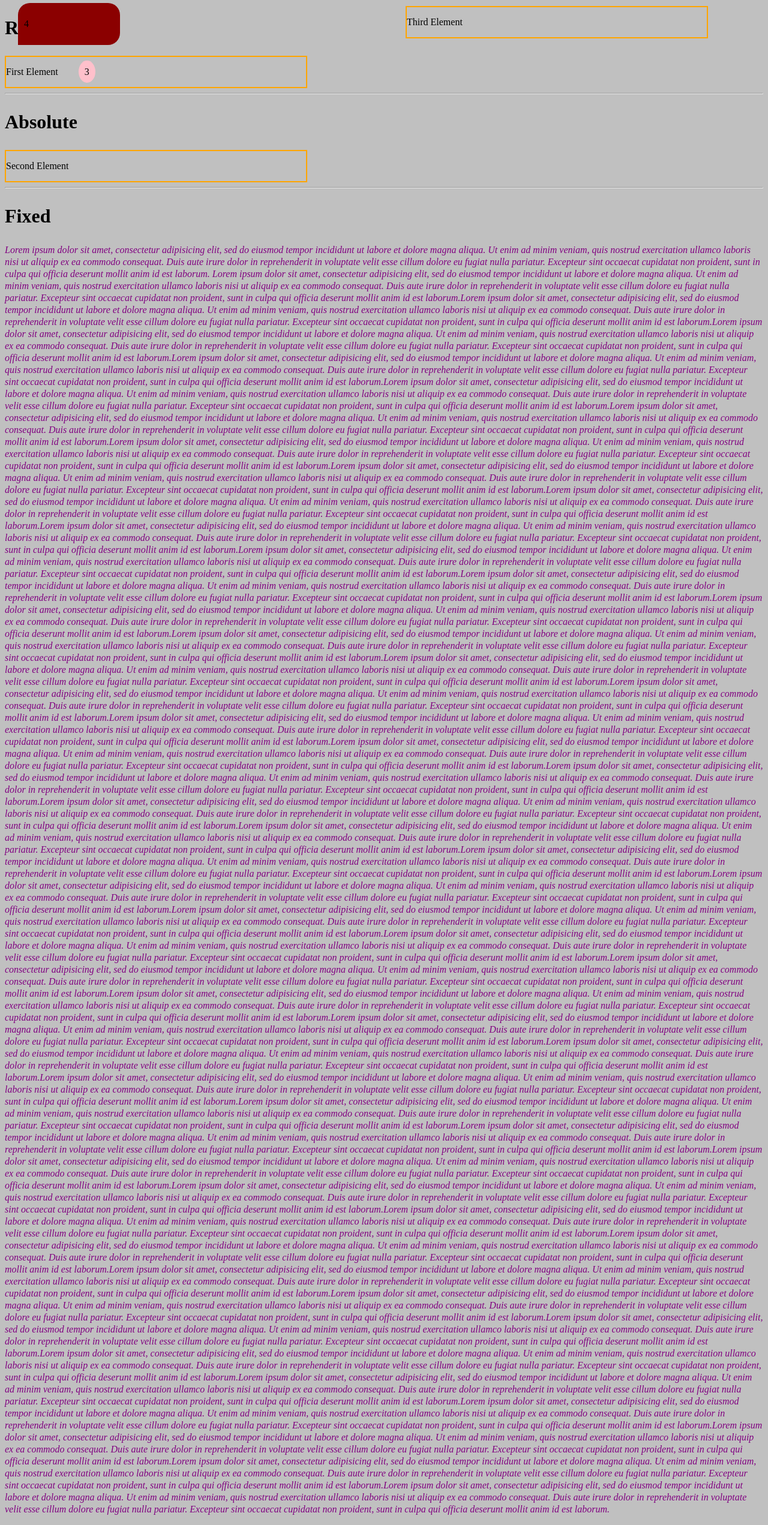
After one commit to yathaw/batch19, a PHP site: page /css/lesson8.html in a window 1280 px wide. The commit adds this page. Shown: the whole page at 60% size. Run offline with PHP 8.4, Linux system fonts and the light colour scheme.

Commit message:
Flex,Grid,Position

```diff
--- /dev/null
+++ b/css/lesson8.html
@@ -0,0 +1,268 @@
+<!DOCTYPE html>
+<html>
+<head>
+	<title> Lesson 8 </title>
+
+	<link rel="stylesheet" type="text/css" href="style.css">
+</head>
+<body>
+
+	<h1> Relative </h1>
+
+	<div id="firstElement">
+		First Element
+
+		<span id="count"> 3 </span>
+	</div>
+
+	<hr>
+
+	<h1> Absolute </h1>
+
+	<div id="secondElement">
+		Second Element
+		<span id="countOne"> 4 </span>
+	</div>
+
+	<hr>
+
+	<h1> Fixed </h1>
+
+	<div id="thirdElement">
+		Third Element
+	</div>
+	<p>
+		Lorem ipsum dolor sit amet, consectetur adipisicing elit, sed do eiusmod
+		tempor incididunt ut labore et dolore magna aliqua. Ut enim ad minim veniam,
+		quis nostrud exercitation ullamco laboris nisi ut aliquip ex ea commodo
+		consequat. Duis aute irure dolor in reprehenderit in voluptate velit esse
+		cillum dolore eu fugiat nulla pariatur. Excepteur sint occaecat cupidatat non
+		proident, sunt in culpa qui officia deserunt mollit anim id est laborum. Lorem ipsum dolor sit amet, consectetur adipisicing elit, sed do eiusmod
+		tempor incididunt ut labore et dolore magna aliqua. Ut enim ad minim veniam,
+		quis nostrud exercitation ullamco laboris nisi ut aliquip ex ea commodo
+		consequat. Duis aute irure dolor in reprehenderit in voluptate velit esse
+		cillum dolore eu fugiat nulla pariatur. Excepteur sint occaecat cupidatat non
+		proident, sunt in culpa qui officia deserunt mollit anim id est laborum.Lorem ipsum dolor sit amet, consectetur adipisicing elit, sed do eiusmod
+		tempor incididunt ut labore et dolore magna aliqua. Ut enim ad minim veniam,
+		quis nostrud exercitation ullamco laboris nisi ut aliquip ex ea commodo
+		consequat. Duis aute irure dolor in reprehenderit in voluptate velit esse
+		cillum dolore eu fugiat nulla pariatur. Excepteur sint occaecat cupidatat non
+		proident, sunt in culpa qui officia deserunt mollit anim id est laborum.Lorem ipsum dolor sit amet, consectetur adipisicing elit, sed do eiusmod
+		tempor incididunt ut labore et dolore magna aliqua. Ut enim ad minim veniam,
+		quis nostrud exercitation ullamco laboris nisi ut aliquip ex ea commodo
+		consequat. Duis aute irure dolor in reprehenderit in voluptate velit esse
+		cillum dolore eu fugiat nulla pariatur. Excepteur sint occaecat cupidatat non
+		proident, sunt in culpa qui officia deserunt mollit anim id est laborum.Lorem ipsum dolor sit amet, consectetur adipisicing elit, sed do eiusmod
+		tempor incididunt ut labore et dolore magna aliqua. Ut enim ad minim veniam,
+		quis nostrud exercitation ullamco laboris nisi ut aliquip ex ea commodo
+		consequat. Duis aute irure dolor in reprehenderit in voluptate velit esse
+		cillum dolore eu fugiat nulla pariatur. Excepteur sint occaecat cupidatat non
+		proident, sunt in culpa qui officia deserunt mollit anim id est laborum.Lorem ipsum dolor sit amet, consectetur adipisicing elit, sed do eiusmod
+		tempor incididunt ut labore et dolore magna aliqua. Ut enim ad minim veniam,
+		quis nostrud exercitation ullamco laboris nisi ut aliquip ex ea commodo
+		consequat. Duis aute irure dolor in reprehenderit in voluptate velit esse
+		cillum dolore eu fugiat nulla pariatur. Excepteur sint occaecat cupidatat non
+		proident, sunt in culpa qui officia deserunt mollit anim id est laborum.Lorem ipsum dolor sit amet, consectetur adipisicing elit, sed do eiusmod
+		tempor incididunt ut labore et dolore magna aliqua. Ut enim ad minim veniam,
+		quis nostrud exercitation ullamco laboris nisi ut aliquip ex ea commodo
+		consequat. Duis aute irure dolor in reprehenderit in voluptate velit esse
+		cillum dolore eu fugiat nulla pariatur. Excepteur sint occaecat cupidatat non
+		proident, sunt in culpa qui officia deserunt mollit anim id est laborum.Lorem ipsum dolor sit amet, consectetur adipisicing elit, sed do eiusmod
+		tempor incididunt ut labore et dolore magna aliqua. Ut enim ad minim veniam,
+		quis nostrud exercitation ullamco laboris nisi ut aliquip ex ea commodo
+		consequat. Duis aute irure dolor in reprehenderit in voluptate velit esse
+		cillum dolore eu fugiat nulla pariatur. Excepteur sint occaecat cupidatat non
+		proident, sunt in culpa qui officia deserunt mollit anim id est laborum.Lorem ipsum dolor sit amet, consectetur adipisicing elit, sed do eiusmod
+		tempor incididunt ut labore et dolore magna aliqua. Ut enim ad minim veniam,
+		quis nostrud exercitation ullamco laboris nisi ut aliquip ex ea commodo
+		consequat. Duis aute irure dolor in reprehenderit in voluptate velit esse
+		cillum dolore eu fugiat nulla pariatur. Excepteur sint occaecat cupidatat non
+		proident, sunt in culpa qui officia deserunt mollit anim id est laborum.Lorem ipsum dolor sit amet, consectetur adipisicing elit, sed do eiusmod
+		tempor incididunt ut labore et dolore magna aliqua. Ut enim ad minim veniam,
+		quis nostrud exercitation ullamco laboris nisi ut aliquip ex ea commodo
+		consequat. Duis aute irure dolor in reprehenderit in voluptate velit esse
+		cillum dolore eu fugiat nulla pariatur. Excepteur sint occaecat cupidatat non
+		proident, sunt in culpa qui officia deserunt mollit anim id est laborum.Lorem ipsum dolor sit amet, consectetur adipisicing elit, sed do eiusmod
+		tempor incididunt ut labore et dolore magna aliqua. Ut enim ad minim veniam,
+		quis nostrud exercitation ullamco laboris nisi ut aliquip ex ea commodo
+		consequat. Duis aute irure dolor in reprehenderit in voluptate velit esse
+		cillum dolore eu fugiat nulla pariatur. Excepteur sint occaecat cupidatat non
+		proident, sunt in culpa qui officia deserunt mollit anim id est laborum.Lorem ipsum dolor sit amet, consectetur adipisicing elit, sed do eiusmod
+		tempor incididunt ut labore et dolore magna aliqua. Ut enim ad minim veniam,
+		quis nostrud exercitation ullamco laboris nisi ut aliquip ex ea commodo
+		consequat. Duis aute irure dolor in reprehenderit in voluptate velit esse
+		cillum dolore eu fugiat nulla pariatur. Excepteur sint occaecat cupidatat non
+		proident, sunt in culpa qui officia deserunt mollit anim id est laborum.Lorem ipsum dolor sit amet, consectetur adipisicing elit, sed do eiusmod
+		tempor incididunt ut labore et dolore magna aliqua. Ut enim ad minim veniam,
+		quis nostrud exercitation ullamco laboris nisi ut aliquip ex ea commodo
+		consequat. Duis aute irure dolor in reprehenderit in voluptate velit esse
+		cillum dolore eu fugiat nulla pariatur. Excepteur sint occaecat cupidatat non
+		proident, sunt in culpa qui officia deserunt mollit anim id est laborum.Lorem ipsum dolor sit amet, consectetur adipisicing elit, sed do eiusmod
+		tempor incididunt ut labore et dolore magna aliqua. Ut enim ad minim veniam,
+		quis nostrud exercitation ullamco laboris nisi ut aliquip ex ea commodo
+		consequat. Duis aute irure dolor in reprehenderit in voluptate velit esse
+		cillum dolore eu fugiat nulla pariatur. Excepteur sint occaecat cupidatat non
+		proident, sunt in culpa qui officia deserunt mollit anim id est laborum.Lorem ipsum dolor sit amet, consectetur adipisicing elit, sed do eiusmod
+		tempor incididunt ut labore et dolore magna aliqua. Ut enim ad minim veniam,
+		quis nostrud exercitation ullamco laboris nisi ut aliquip ex ea commodo
+		consequat. Duis aute irure dolor in reprehenderit in voluptate velit esse
+		cillum dolore eu fugiat nulla pariatur. Excepteur sint occaecat cupidatat non
+		proident, sunt in culpa qui officia deserunt mollit anim id est laborum.Lorem ipsum dolor sit amet, consectetur adipisicing elit, sed do eiusmod
+		tempor incididunt ut labore et dolore magna aliqua. Ut enim ad minim veniam,
+		quis nostrud exercitation ullamco laboris nisi ut aliquip ex ea commodo
+		consequat. Duis aute irure dolor in reprehenderit in voluptate velit esse
+		cillum dolore eu fugiat nulla pariatur. Excepteur sint occaecat cupidatat non
+		proident, sunt in culpa qui officia deserunt mollit anim id est laborum.Lorem ipsum dolor sit amet, consectetur adipisicing elit, sed do eiusmod
+		tempor incididunt ut labore et dolore magna aliqua. Ut enim ad minim veniam,
+		quis nostrud exercitation ullamco laboris nisi ut aliquip ex ea commodo
+		consequat. Duis aute irure dolor in reprehenderit in voluptate velit esse
+		cillum dolore eu fugiat nulla pariatur. Excepteur sint occaecat cupidatat non
+		proident, sunt in culpa qui officia deserunt mollit anim id est laborum.Lorem ipsum dolor sit amet, consectetur adipisicing elit, sed do eiusmod
+		tempor incididunt ut labore et dolore magna aliqua. Ut enim ad minim veniam,
+		quis nostrud exercitation ullamco laboris nisi ut aliquip ex ea commodo
+		consequat. Duis aute irure dolor in reprehenderit in voluptate velit esse
+		cillum dolore eu fugiat nulla pariatur. Excepteur sint occaecat cupidatat non
+		proident, sunt in culpa qui officia deserunt mollit anim id est laborum.Lorem ipsum dolor sit amet, consectetur adipisicing elit, sed do eiusmod
+		tempor incididunt ut labore et dolore magna aliqua. Ut enim ad minim veniam,
+		quis nostrud exercitation ullamco laboris nisi ut aliquip ex ea commodo
+		consequat. Duis aute irure dolor in reprehenderit in voluptate velit esse
+		cillum dolore eu fugiat nulla pariatur. Excepteur sint occaecat cupidatat non
+		proident, sunt in culpa qui officia deserunt mollit anim id est laborum.Lorem ipsum dolor sit amet, consectetur adipisicing elit, sed do eiusmod
+		tempor incididunt ut labore et dolore magna aliqua. Ut enim ad minim veniam,
+		quis nostrud exercitation ullamco laboris nisi ut aliquip ex ea commodo
+		consequat. Duis aute irure dolor in reprehenderit in voluptate velit esse
+		cillum dolore eu fugiat nulla pariatur. Excepteur sint occaecat cupidatat non
+		proident, sunt in culpa qui officia deserunt mollit anim id est laborum.Lorem ipsum dolor sit amet, consectetur adipisicing elit, sed do eiusmod
+		tempor incididunt ut labore et dolore magna aliqua. Ut enim ad minim veniam,
+		quis nostrud exercitation ullamco laboris nisi ut aliquip ex ea commodo
+		consequat. Duis aute irure dolor in reprehenderit in voluptate velit esse
+		cillum dolore eu fugiat nulla pariatur. Excepteur sint occaecat cupidatat non
+		proident, sunt in culpa qui officia deserunt mollit anim id est laborum.Lorem ipsum dolor sit amet, consectetur adipisicing elit, sed do eiusmod
+		tempor incididunt ut labore et dolore magna aliqua. Ut enim ad minim veniam,
+		quis nostrud exercitation ullamco laboris nisi ut aliquip ex ea commodo
+		consequat. Duis aute irure dolor in reprehenderit in voluptate velit esse
+		cillum dolore eu fugiat nulla pariatur. Excepteur sint occaecat cupidatat non
+		proident, sunt in culpa qui officia deserunt mollit anim id est laborum.Lorem ipsum dolor sit amet, consectetur adipisicing elit, sed do eiusmod
+		tempor incididunt ut labore et dolore magna aliqua. Ut enim ad minim veniam,
+		quis nostrud exercitation ullamco laboris nisi ut aliquip ex ea commodo
+		consequat. Duis aute irure dolor in reprehenderit in voluptate velit esse
+		cillum dolore eu fugiat nulla pariatur. Excepteur sint occaecat cupidatat non
+		proident, sunt in culpa qui officia deserunt mollit anim id est laborum.Lorem ipsum dolor sit amet, consectetur adipisicing elit, sed do eiusmod
+		tempor incididunt ut labore et dolore magna aliqua. Ut enim ad minim veniam,
+		quis nostrud exercitation ullamco laboris nisi ut aliquip ex ea commodo
+		consequat. Duis aute irure dolor in reprehenderit in voluptate velit esse
+		cillum dolore eu fugiat nulla pariatur. Excepteur sint occaecat cupidatat non
+		proident, sunt in culpa qui officia deserunt mollit anim id est laborum.Lorem ipsum dolor sit amet, consectetur adipisicing elit, sed do eiusmod
+		tempor incididunt ut labore et dolore magna aliqua. Ut enim ad minim veniam,
+		quis nostrud exercitation ullamco laboris nisi ut aliquip ex ea commodo
+		consequat. Duis aute irure dolor in reprehenderit in voluptate velit esse
+		cillum dolore eu fugiat nulla pariatur. Excepteur sint occaecat cupidatat non
+		proident, sunt in culpa qui officia deserunt mollit anim id est laborum.Lorem ipsum dolor sit amet, consectetur adipisicing elit, sed do eiusmod
+		tempor incididunt ut labore et dolore magna aliqua. Ut enim ad minim veniam,
+		quis nostrud exercitation ullamco laboris nisi ut aliquip ex ea commodo
+		consequat. Duis aute irure dolor in reprehenderit in voluptate velit esse
+		cillum dolore eu fugiat nulla pariatur. Excepteur sint occaecat cupidatat non
+		proident, sunt in culpa qui officia deserunt mollit anim id est laborum.Lorem ipsum dolor sit amet, consectetur adipisicing elit, sed do eiusmod
+		tempor incididunt ut labore et dolore magna aliqua. Ut enim ad minim veniam,
+		quis nostrud exercitation ullamco laboris nisi ut aliquip ex ea commodo
+		consequat. Duis aute irure dolor in reprehenderit in voluptate velit esse
+		cillum dolore eu fugiat nulla pariatur. Excepteur sint occaecat cupidatat non
+		proident, sunt in culpa qui officia deserunt mollit anim id est laborum.Lorem ipsum dolor sit amet, consectetur adipisicing elit, sed do eiusmod
+		tempor incididunt ut labore et dolore magna aliqua. Ut enim ad minim veniam,
+		quis nostrud exercitation ullamco laboris nisi ut aliquip ex ea commodo
+		consequat. Duis aute irure dolor in reprehenderit in voluptate velit esse
+		cillum dolore eu fugiat nulla pariatur. Excepteur sint occaecat cupidatat non
+		proident, sunt in culpa qui officia deserunt mollit anim id est laborum.Lorem ipsum dolor sit amet, consectetur adipisicing elit, sed do eiusmod
+		tempor incididunt ut labore et dolore magna aliqua. Ut enim ad minim veniam,
+		quis nostrud exercitation ullamco laboris nisi ut aliquip ex ea commodo
+		consequat. Duis aute irure dolor in reprehenderit in voluptate velit esse
+		cillum dolore eu fugiat nulla pariatur. Excepteur sint occaecat cupidatat non
+		proident, sunt in culpa qui officia deserunt mollit anim id est laborum.Lorem ipsum dolor sit amet, consectetur adipisicing elit, sed do eiusmod
+		tempor incididunt ut labore et dolore magna aliqua. Ut enim ad minim veniam,
+		quis nostrud exercitation ullamco laboris nisi ut aliquip ex ea commodo
+		consequat. Duis aute irure dolor in reprehenderit in voluptate velit esse
+		cillum dolore eu fugiat nulla pariatur. Excepteur sint occaecat cupidatat non
+		proident, sunt in culpa qui officia deserunt mollit anim id est laborum.Lorem ipsum dolor sit amet, consectetur adipisicing elit, sed do eiusmod
+		tempor incididunt ut labore et dolore magna aliqua. Ut enim ad minim veniam,
+		quis nostrud exercitation ullamco laboris nisi ut aliquip ex ea commodo
+		consequat. Duis aute irure dolor in reprehenderit in voluptate velit esse
+		cillum dolore eu fugiat nulla pariatur. Excepteur sint occaecat cupidatat non
+		proident, sunt in culpa qui officia deserunt mollit anim id est laborum.Lorem ipsum dolor sit amet, consectetur adipisicing elit, sed do eiusmod
+		tempor incididunt ut labore et dolore magna aliqua. Ut enim ad minim veniam,
+		quis nostrud exercitation ullamco laboris nisi ut aliquip ex ea commodo
+		consequat. Duis aute irure dolor in reprehenderit in voluptate velit esse
+		cillum dolore eu fugiat nulla pariatur. Excepteur sint occaecat cupidatat non
+		proident, sunt in culpa qui officia deserunt mollit anim id est laborum.Lorem ipsum dolor sit amet, consectetur adipisicing elit, sed do eiusmod
+		tempor incididunt ut labore et dolore magna aliqua. Ut enim ad minim veniam,
+		quis nostrud exercitation ullamco laboris nisi ut aliquip ex ea commodo
+		consequat. Duis aute irure dolor in reprehenderit in voluptate velit esse
+		cillum dolore eu fugiat nulla pariatur. Excepteur sint occaecat cupidatat non
+		proident, sunt in culpa qui officia deserunt mollit anim id est laborum.Lorem ipsum dolor sit amet, consectetur adipisicing elit, sed do eiusmod
+		tempor incididunt ut labore et dolore magna aliqua. Ut enim ad minim veniam,
+		quis nostrud exercitation ullamco laboris nisi ut aliquip ex ea commodo
+		consequat. Duis aute irure dolor in reprehenderit in voluptate velit esse
+		cillum dolore eu fugiat nulla pariatur. Excepteur sint occaecat cupidatat non
+		proident, sunt in culpa qui officia deserunt mollit anim id est laborum.Lorem ipsum dolor sit amet, consectetur adipisicing elit, sed do eiusmod
+		tempor incididunt ut labore et dolore magna aliqua. Ut enim ad minim veniam,
+		quis nostrud exercitation ullamco laboris nisi ut aliquip ex ea commodo
+		consequat. Duis aute irure dolor in reprehenderit in voluptate velit esse
+		cillum dolore eu fugiat nulla pariatur. Excepteur sint occaecat cupidatat non
+		proident, sunt in culpa qui officia deserunt mollit anim id est laborum.Lorem ipsum dolor sit amet, consectetur adipisicing elit, sed do eiusmod
+		tempor incididunt ut labore et dolore magna aliqua. Ut enim ad minim veniam,
+		quis nostrud exercitation ullamco laboris nisi ut aliquip ex ea commodo
+		consequat. Duis aute irure dolor in reprehenderit in voluptate velit esse
+		cillum dolore eu fugiat nulla pariatur. Excepteur sint occaecat cupidatat non
+		proident, sunt in culpa qui officia deserunt mollit anim id est laborum.Lorem ipsum dolor sit amet, consectetur adipisicing elit, sed do eiusmod
+		tempor incididunt ut labore et dolore magna aliqua. Ut enim ad minim veniam,
+		quis nostrud exercitation ullamco laboris nisi ut aliquip ex ea commodo
+		consequat. Duis aute irure dolor in reprehenderit in voluptate velit esse
+		cillum dolore eu fugiat nulla pariatur. Excepteur sint occaecat cupidatat non
+		proident, sunt in culpa qui officia deserunt mollit anim id est laborum.Lorem ipsum dolor sit amet, consectetur adipisicing elit, sed do eiusmod
+		tempor incididunt ut labore et dolore magna aliqua. Ut enim ad minim veniam,
+		quis nostrud exercitation ullamco laboris nisi ut aliquip ex ea commodo
+		consequat. Duis aute irure dolor in reprehenderit in voluptate velit esse
+		cillum dolore eu fugiat nulla pariatur. Excepteur sint occaecat cupidatat non
+		proident, sunt in culpa qui officia deserunt mollit anim id est laborum.Lorem ipsum dolor sit amet, consectetur adipisicing elit, sed do eiusmod
+		tempor incididunt ut labore et dolore magna aliqua. Ut enim ad minim veniam,
+		quis nostrud exercitation ullamco laboris nisi ut aliquip ex ea commodo
+		consequat. Duis aute irure dolor in reprehenderit in voluptate velit esse
+		cillum dolore eu fugiat nulla pariatur. Excepteur sint occaecat cupidatat non
+		proident, sunt in culpa qui officia deserunt mollit anim id est laborum.Lorem ipsum dolor sit amet, consectetur adipisicing elit, sed do eiusmod
+		tempor incididunt ut labore et dolore magna aliqua. Ut enim ad minim veniam,
+		quis nostrud exercitation ullamco laboris nisi ut aliquip ex ea commodo
+		consequat. Duis aute irure dolor in reprehenderit in voluptate velit esse
+		cillum dolore eu fugiat nulla pariatur. Excepteur sint occaecat cupidatat non
+		proident, sunt in culpa qui officia deserunt mollit anim id est laborum.Lorem ipsum dolor sit amet, consectetur adipisicing elit, sed do eiusmod
+		tempor incididunt ut labore et dolore magna aliqua. Ut enim ad minim veniam,
+		quis nostrud exercitation ullamco laboris nisi ut aliquip ex ea commodo
+		consequat. Duis aute irure dolor in reprehenderit in voluptate velit esse
+		cillum dolore eu fugiat nulla pariatur. Excepteur sint occaecat cupidatat non
+		proident, sunt in culpa qui officia deserunt mollit anim id est laborum.Lorem ipsum dolor sit amet, consectetur adipisicing elit, sed do eiusmod
+		tempor incididunt ut labore et dolore magna aliqua. Ut enim ad minim veniam,
+		quis nostrud exercitation ullamco laboris nisi ut aliquip ex ea commodo
+		consequat. Duis aute irure dolor in reprehenderit in voluptate velit esse
+		cillum dolore eu fugiat nulla pariatur. Excepteur sint occaecat cupidatat non
+		proident, sunt in culpa qui officia deserunt mollit anim id est laborum.Lorem ipsum dolor sit amet, consectetur adipisicing elit, sed do eiusmod
+		tempor incididunt ut labore et dolore magna aliqua. Ut enim ad minim veniam,
+		quis nostrud exercitation ullamco laboris nisi ut aliquip ex ea commodo
+		consequat. Duis aute irure dolor in reprehenderit in voluptate velit esse
+		cillum dolore eu fugiat nulla pariatur. Excepteur sint occaecat cupidatat non
+		proident, sunt in culpa qui officia deserunt mollit anim id est laborum.Lorem ipsum dolor sit amet, consectetur adipisicing elit, sed do eiusmod
+		tempor incididunt ut labore et dolore magna aliqua. Ut enim ad minim veniam,
+		quis nostrud exercitation ullamco laboris nisi ut aliquip ex ea commodo
+		consequat. Duis aute irure dolor in reprehenderit in voluptate velit esse
+		cillum dolore eu fugiat nulla pariatur. Excepteur sint occaecat cupidatat non
+		proident, sunt in culpa qui officia deserunt mollit anim id est laborum.Lorem ipsum dolor sit amet, consectetur adipisicing elit, sed do eiusmod
+		tempor incididunt ut labore et dolore magna aliqua. Ut enim ad minim veniam,
+		quis nostrud exercitation ullamco laboris nisi ut aliquip ex ea commodo
+		consequat. Duis aute irure dolor in reprehenderit in voluptate velit esse
+		cillum dolore eu fugiat nulla pariatur. Excepteur sint occaecat cupidatat non
+		proident, sunt in culpa qui officia deserunt mollit anim id est laborum.Lorem ipsum dolor sit amet, consectetur adipisicing elit, sed do eiusmod
+		tempor incididunt ut labore et dolore magna aliqua. Ut enim ad minim veniam,
+		quis nostrud exercitation ullamco laboris nisi ut aliquip ex ea commodo
+		consequat. Duis aute irure dolor in reprehenderit in voluptate velit esse
+		cillum dolore eu fugiat nulla pariatur. Excepteur sint occaecat cupidatat non
+		proident, sunt in culpa qui officia deserunt mollit anim id est laborum.
+	</p>
+</body>
+</html>
--- a/css/style.css
+++ b/css/style.css
@@ -177,3 +177,117 @@ div.float_left img{
 div.float_right img{
 	float: right;
 }
+
+
+div.flexOne div,
+div.flexTwo div,
+div.flexThree div,
+div.flexFour div{
+	color: white;
+	font-size: 15px;
+	text-align: center;
+}
+
+div.flexOne, div.flexTwo, div.flexThree, div.flexFour{
+	display: flex;
+}
+
+div.flexOne div{
+	flex: 1;
+	/*
+	flex: flex-grow flex-shrink flex-basis
+	flex: 1 = flex: 1 1 0;
+	*/
+}
+
+/*flex-basis => length of flexible item */
+div.flexTwo div:nth-child(3){
+	flex-basis: 200px;
+}
+
+/*flex-grow => item will grow to the rest of flexible item */
+div.flexThree div:nth-child(2){
+	flex-grow: 3;
+}
+
+/*flex-direction => row | row-reverse | column | column-reverse */
+div.flexFour{
+	flex-direction: row-reverse;
+}
+
+
+div.gridOne div,
+div.gridTwo div,
+div.gridThree div,
+div.gridFour div,
+div.gridFive div{
+	color: white;
+	text-align: center;
+	font-size: 30px;
+}
+
+div.gridOne,
+div.gridTwo,
+div.gridThree,
+div.gridFour,
+div.gridFive{
+	display: grid;
+	grid-template-columns: auto auto auto;
+}
+
+div.gridTwo{
+	grid-column-gap: 50px;
+}
+
+div.gridThree{
+	grid-row-gap: 10px;
+}
+
+div.gridFour{
+	grid-gap: 20px;
+}
+
+div.column_one{
+	grid-row-start: 1;
+	grid-row-end: 3;
+}
+
+div#firstElement, div#secondElement, div#thirdElement{
+	width: 500px;
+	border: 2px solid orange;
+}
+
+#count{
+	width: 50px;
+	height: 50px;
+	padding: 10px;
+	background-color: pink;
+	border-radius: 50%;
+
+	position: relative;
+	left: 30px;
+}
+
+
+#countOne{
+	width: 150px;
+	height: 50px;
+	padding: 10px;
+	background-color: darkred;
+
+	border-top-left-radius: 20px;
+    border-top-right-radius: 20px;
+    border-bottom-right-radius: 20px;
+    border-bottom-left-radius: 0px;
+
+    position: absolute;
+    top: 5px;
+    left: 30px;
+}
+
+
+div#thirdElement{
+	position: fixed;
+	top: 10px;
+	right: 100px;
+}
```
Also changed, not shown: css/lesson6.html (added, +63 -0 lines), css/lesson7.html (added, +107 -0 lines).
